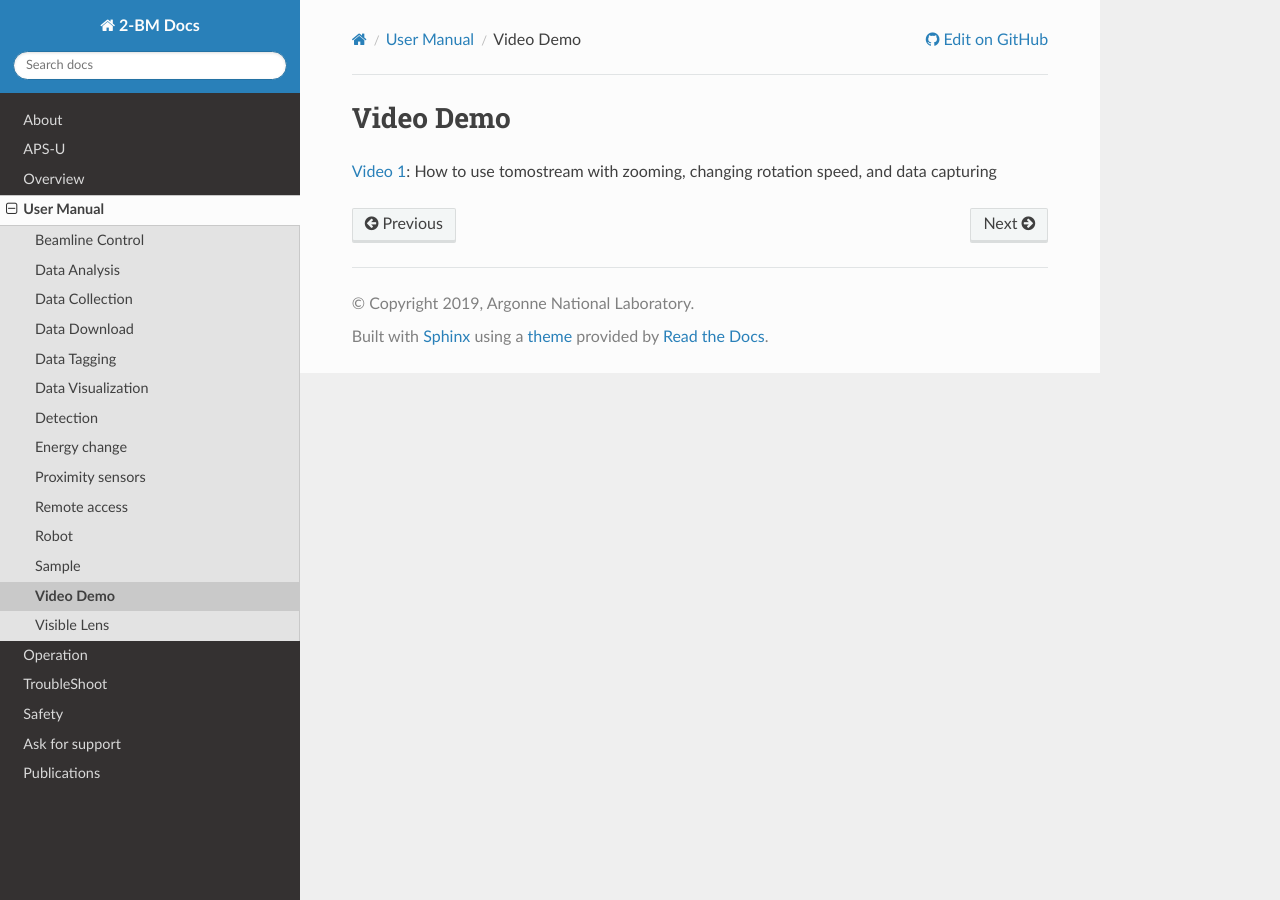
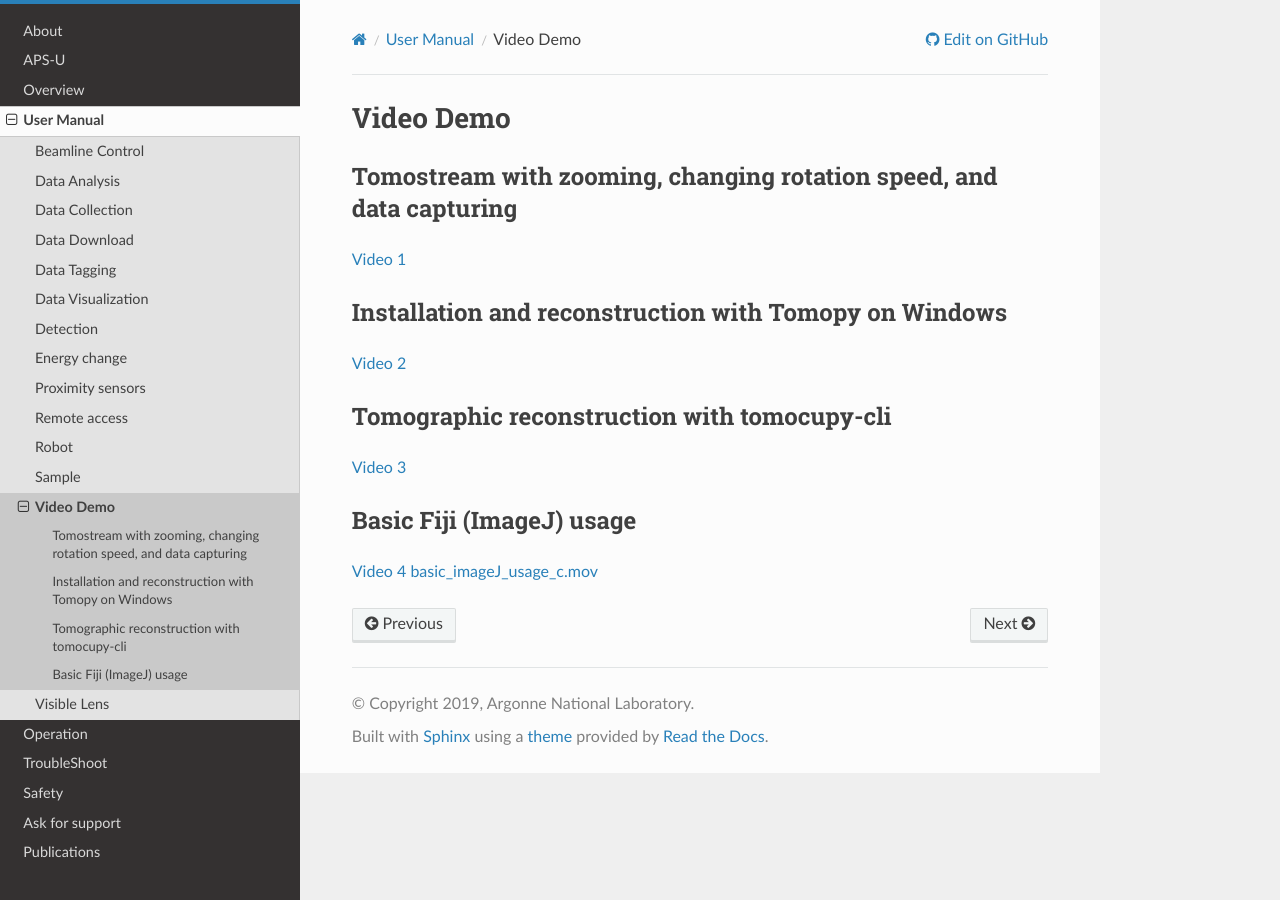
Before and after one commit to xray-imaging/2bm-docs, a Sphinx documentation site: the page built from docs/source/user/item_018.rst, in a window 1280 px wide. Built offline with Sphinx 7.4.7 and the Read the Docs theme 3.1.0, drawn with Linux system fonts in a browser that asks for light colours; the version number could not be read and is left out.

Commit message:
Update item_018.rst

```diff
--- a/docs/source/user/item_018.rst
+++ b/docs/source/user/item_018.rst
@@ -2,4 +2,18 @@ Video Demo
 ==========
 
 
-`Video 1 <https://anl.box.com/s/qc6ab5ozbc8ehjoc96xdgpa2k2u5hesu>`_: How to use tomostream with zooming, changing rotation speed, and data capturing
+Tomostream with zooming, changing rotation speed, and data capturing
+--------------------------------------------------------------------
+`Video 1 <https://anl.box.com/s/qc6ab5ozbc8ehjoc96xdgpa2k2u5hesu>`_
+
+Installation and reconstruction with Tomopy on Windows
+------------------------------------------------------
+`Video 2 <https://anl.app.box.com/file/834443962638?s=182dsmpnxx25o2xsy6n1ozgj8rx5omjg>`_
+
+Tomographic reconstruction with tomocupy-cli
+--------------------------------------------
+`Video 3 <https://anl.box.com/s/oi9uq4w90epqr9919zpzesl8oro120mo>`_
+
+Basic Fiji (ImageJ) usage
+--------------------------------------------
+`Video 4 basic_imageJ_usage_c.mov <https://anl.box.com/s/95wdfkdajt4dqns2tbehzaoiaz3jzluk>`_
```
